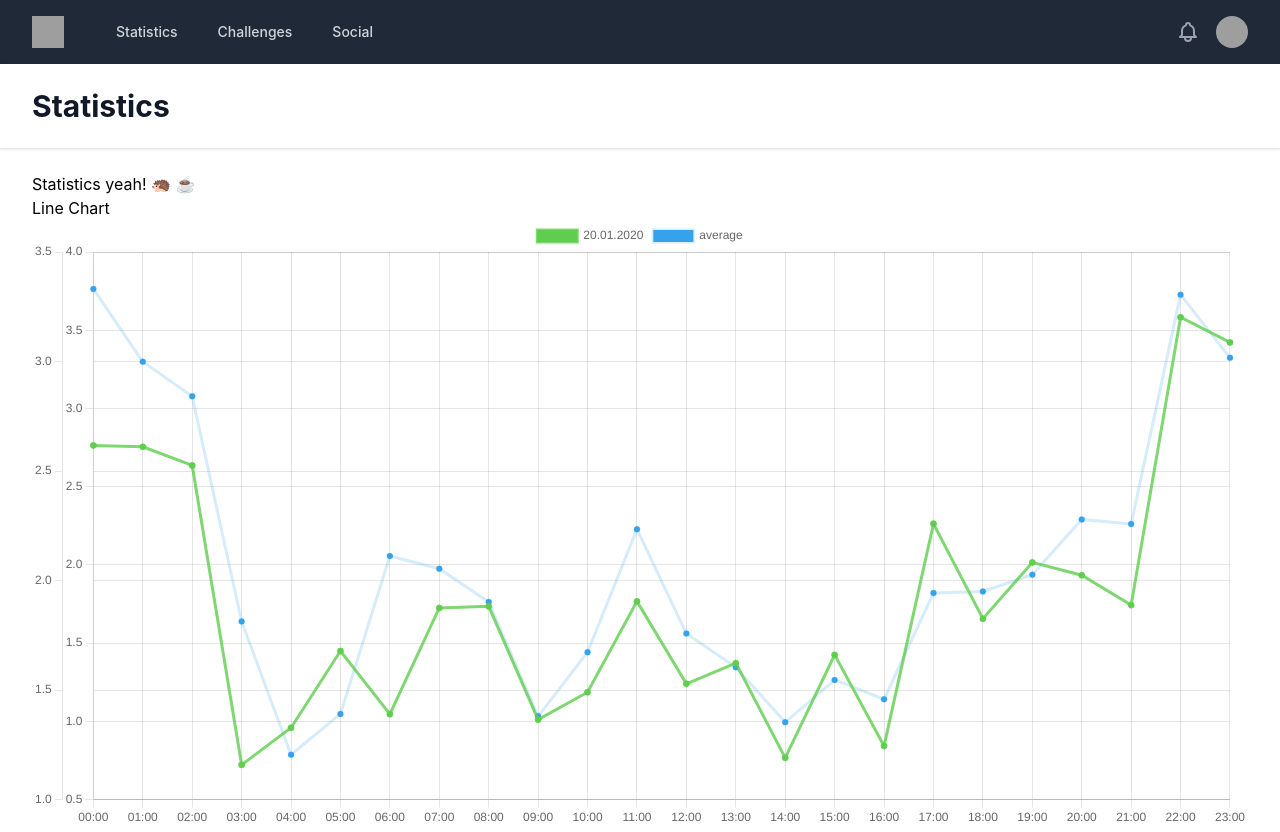
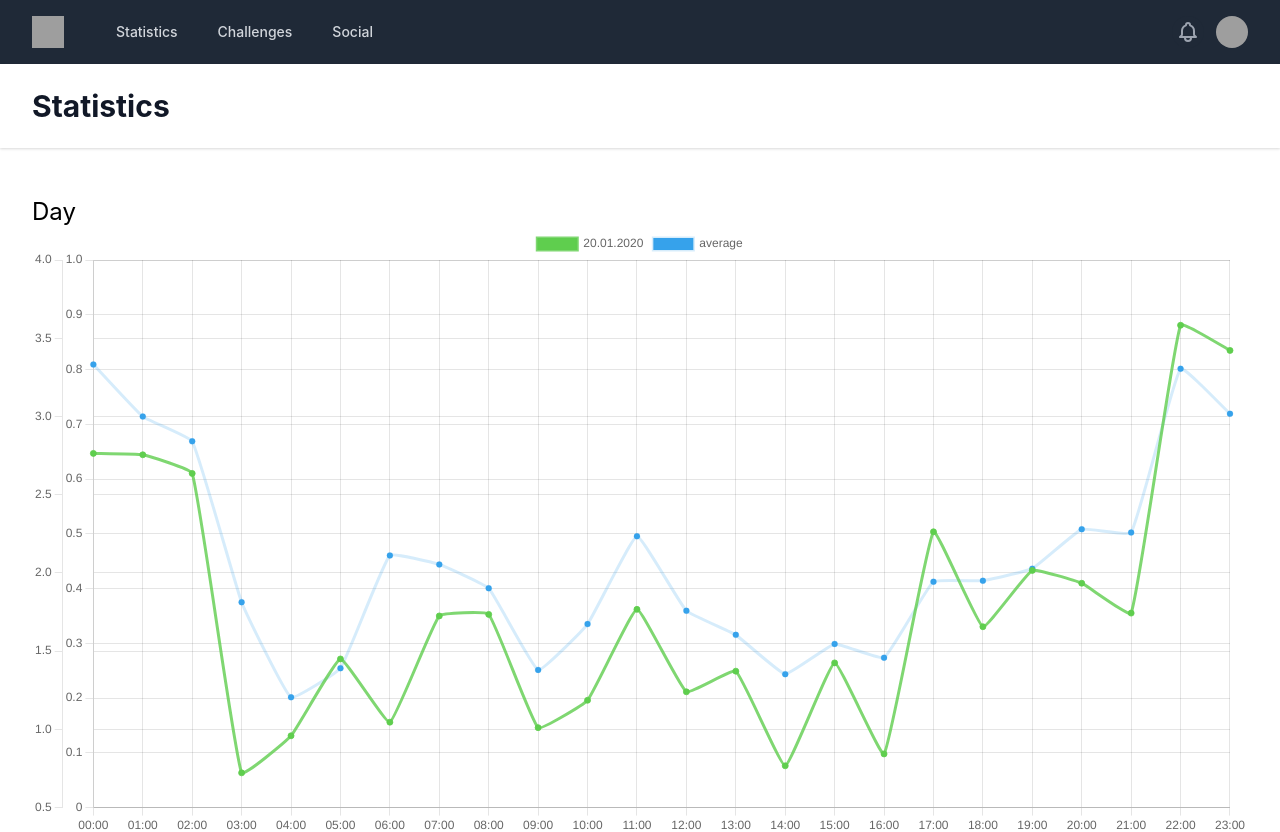
Before and after one commit to nicolasmeier/jarischnell, a React (Create React App) app: page /Statistics in a window 1280 px wide. Shown: the top 832 px of the page. Built offline with nearby package versions, Linux system fonts and the light colour scheme; grey boxes are pictures that could not be loaded.

Commit message:
more charts

```diff
--- a/src/linechart.js
+++ b/src/linechart.js
@@ -1,47 +1,25 @@
 import React from 'react';
 import { Line } from 'react-chartjs-2';
 
-const data = {
-  labels: ["00:00","01:00","02:00","03:00","04:00","05:00",
-           "06:00","07:00","08:00","09:00","10:00","11:00",
-           "12:00","13:00","14:00","15:00","16:00","17:00",
-           "18:00","19:00","20:00","21:00","22:00","23:00"],
-  datasets: [
-    {
-      label: '20.01.2020',
-      data: [2.7640000000000002, 2.755, 2.636, 0.722, 0.959, 1.45, 1.046, 1.725, 1.735, 1.011, 1.186, 1.7670000000000001, 1.2399999999999998, 1.372, 0.767, 1.425, 0.843, 2.263, 1.656, 2.016, 1.9340000000000002, 1.7429999999999999, 3.583, 3.4219999999999997],
-      fill: false,
-      backgroundColor: 'rgb(95, 206, 78)',
-      borderColor: 'rgba(95, 206, 78, 0.8)',
-      yAxisID: 'y-axis-1',
-    },
-    {
-      label: 'average',
-      data: [3.3315    , 2.99883333, 2.841     , 1.81333333, 1.20466667,
-        1.39083333, 2.11216667, 2.05416667, 1.902     , 1.38016667,
-        1.67283333, 2.23383333, 1.75816667, 1.60366667, 1.353     ,
-        1.54616667, 1.45816667, 1.94366667, 1.95016667, 2.027     ,
-        2.27916667, 2.2585    , 3.30533333, 3.01683333],
-      fill: false,
-      backgroundColor: 'rgb(54, 162, 235)',
-      borderColor: 'rgba(54, 162, 235, 0.2)',
-      yAxisID: 'y-axis-2',
-    }
-  ],
-};
-
 const options = {
     scales: {
+      y: {
+        beginAtZero: true,
+      },
       yAxes: [
         {
+          beginAtZero: true,
           type: 'linear',
           display: true,
           position: 'left',
           id: 'y-axis-1',
+          gridLines: {
+            drawOnArea: false,
+          },
         },
         {
           type: 'linear',
-          display: true,
+          display: false,
           position: 'right',
           id: 'y-axis-2',
           gridLines: {
@@ -52,12 +30,9 @@ const options = {
     },
   };
 
-const LineChart = () => (
+const LineChart = (props) => (
   <>
-    <div className='header'>
-      <h1 className='title'>Line Chart</h1>
-    </div>
-    <Line data={data} options={options} />
+    <Line data={props.data} options={options} />
   </>
 );
 
--- a/src/statistics.js
+++ b/src/statistics.js
@@ -1,9 +1,77 @@
 import LineChart from "./linechart";
+
+const dataDay = {
+  labels: ["00:00","01:00","02:00","03:00","04:00","05:00",
+           "06:00","07:00","08:00","09:00","10:00","11:00",
+           "12:00","13:00","14:00","15:00","16:00","17:00",
+           "18:00","19:00","20:00","21:00","22:00","23:00"],
+  datasets: [
+    {
+      label: '20.01.2020',
+      data: [2.764, 2.755, 2.636, 0.722, 0.959, 1.45 , 1.046, 1.725, 1.735,
+        1.011, 1.186, 1.767, 1.24 , 1.372, 0.767, 1.425, 0.843, 2.263,
+        1.656, 2.016, 1.934, 1.743, 3.583, 3.422],
+      fill: false,
+      backgroundColor: 'rgb(95, 206, 78)',
+      borderColor: 'rgba(95, 206, 78, 0.8)',
+      yAxisID: 'y-axis-1',
+      tension: 0.1,
+    },
+    {
+      label: 'average',
+      data: [3.332, 2.999, 2.841, 1.813, 1.205, 1.391, 2.112, 2.054, 1.902,
+        1.38 , 1.673, 2.234, 1.758, 1.604, 1.353, 1.546, 1.458, 1.944,
+        1.95 , 2.027, 2.279, 2.258, 3.305, 3.017],
+      fill: false,
+      backgroundColor: 'rgb(54, 162, 235)',
+      borderColor: 'rgba(54, 162, 235, 0.2)',
+      yAxisID: 'y-axis-1',
+      tension: 0.1,
+    }
+  ],
+};
+const dataMonth = {
+  labels: ['01', '02', '03', '04', '05', '06',
+           '07', '08', '09', '10', '11', '12',
+           '13', '14', '15', '16', '17', '18',
+           '19', '20', '21', '22', '23', '24',
+           '25', '26', '27', '28', '29', '30', '31'],
+  datasets: [
+    {
+      label: 'Oktober',
+      data: [27.02, 25.8, 27.09, 24.77, 27.05, 27.6, 26.18, 24.0, 20.98, 27.35, 25.4, 30.13, 28.86, 28.3, 29.07, 31.83, 28.94, 31.06, 32.6, 29.5, 32.12, 29.53, 25.15, 24.14, 34.59, 32.83, 40.55, 33.06, 27.76, 29.11, 31.13],
+      fill: false,
+      backgroundColor: 'rgb(95, 206, 78)',
+      borderColor: 'rgba(95, 206, 78, 0.8)',
+      yAxisID: 'y-axis-1',
+    },
+    {
+      label: 'average',
+      data: [28.602, 25.327, 25.568, 26.923, 28.252, 27.377, 27.89 , 27.107,
+        26.117, 26.07 , 25.578, 26.704, 26.508, 26.611, 28.718, 25.108,
+        24.862, 26.448, 25.719, 26.531, 26.324, 26.186, 26.153, 26.13 ,
+        26.363, 27.841, 29.513, 27.698, 27.614, 25.11 , 26.977],
+      fill: false,
+      backgroundColor: 'rgb(54, 162, 235)',
+      borderColor: 'rgba(54, 162, 235, 0.2)',
+      yAxisID: 'y-axis-1',
+    }
+  ],
+};
 
 export default function Statistics() {
   return (
-    <div>Statistics yeah! 🦔 ☕
-      <LineChart></LineChart>
+    <div>
+    <br/>
+    <div>
+      <h1 className="text-2xl">Day</h1>
+      <LineChart data={dataDay}>dataDay</LineChart>
+    </div>
+      <br/>
+      <div>
+        <h1 className="text-2xl">Month</h1>
+        <LineChart data={dataMonth}>dataDay</LineChart>
+      </div>
     </div>
   )
 }
```
Also changed, not shown: src/logo.svg (deleted), 1 other file (tests, documents, lock files or other folders).
